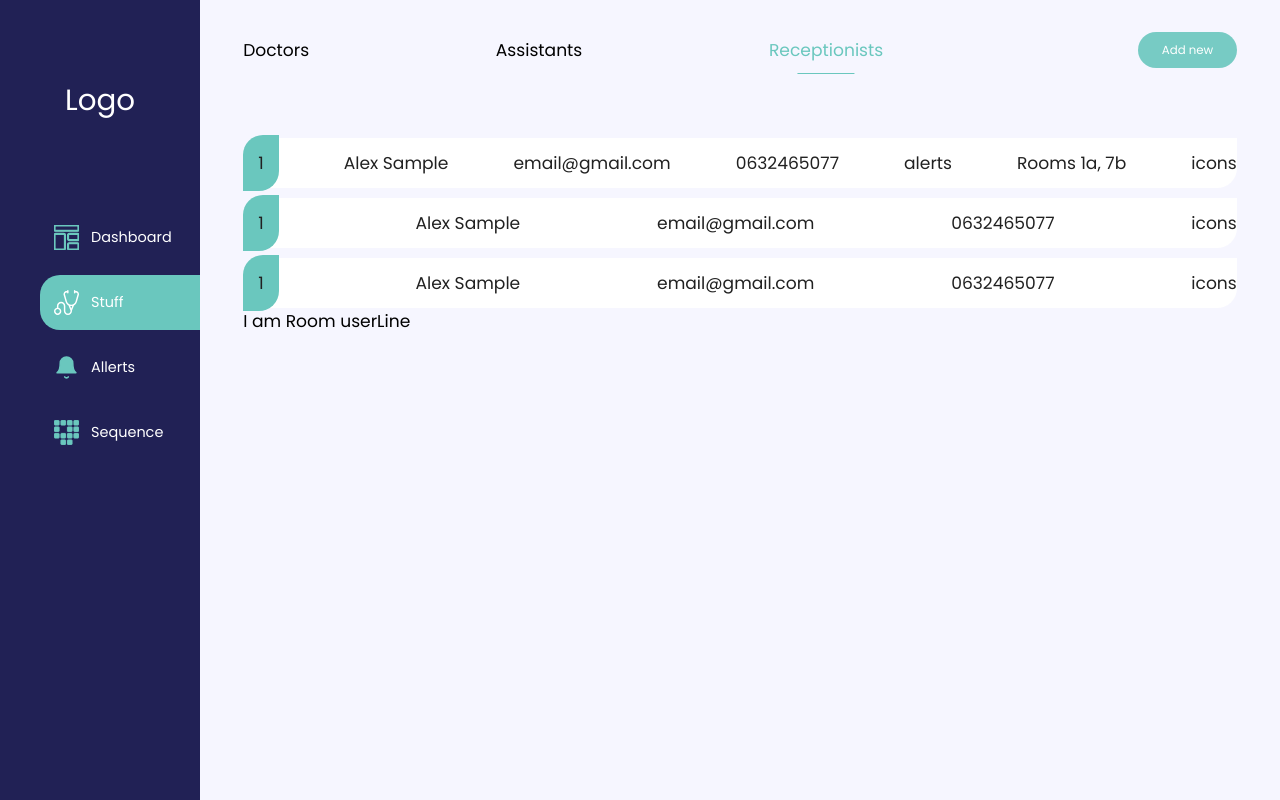
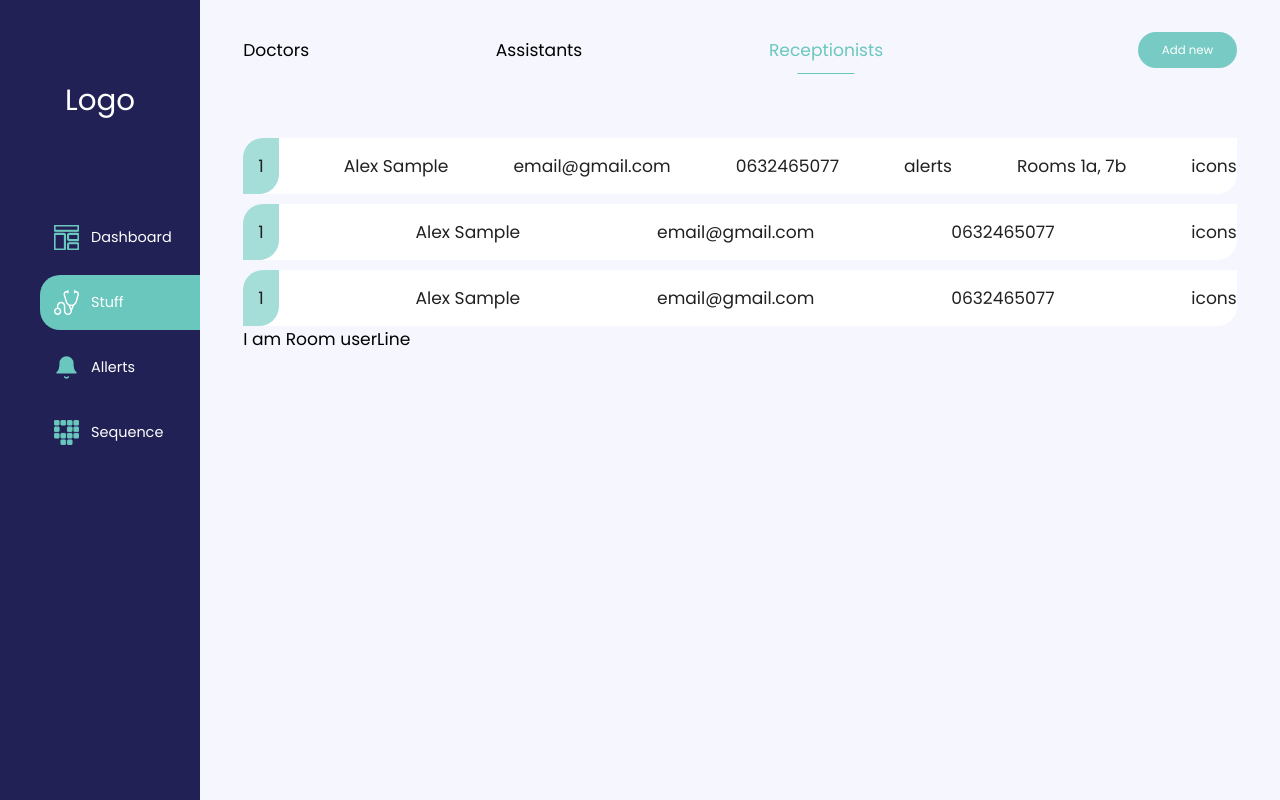
Before and after one commit to Slavik-Da/HOAPITAL-REACT-APP-WEB, a React app: page /stuff in a window 1280 px wide. Built offline with nearby package versions, Linux system fonts and the light colour scheme.

Commit message:
UserLine number component green lighter

```diff
--- a/src/components/UserLine/UserLine.tsx
+++ b/src/components/UserLine/UserLine.tsx
@@ -49,6 +49,5 @@ export const UserLine : React.FC<InterfaceUserLine>  = ({
             }
         }
     };
-
     return renderUserLine();
 }
--- a/src/components/UserLine/scss/UserLine.scss
+++ b/src/components/UserLine/scss/UserLine.scss
@@ -5,12 +5,11 @@
     margin-top: 1%;
     border-top-left-radius: 20px;
     border-bottom-right-radius: 20px;
-    height: 50px;
     justify-content: space-between;
     align-items: center;
 
     .number{
-        background-color: $greenDarkenDecorated;
+        background-color: rgba($color: $greenDarkenDecorated, $alpha: 0.6);
         padding: 15px;
         border-top-left-radius: 20px;
         border-bottom-right-radius: 20px;
```
